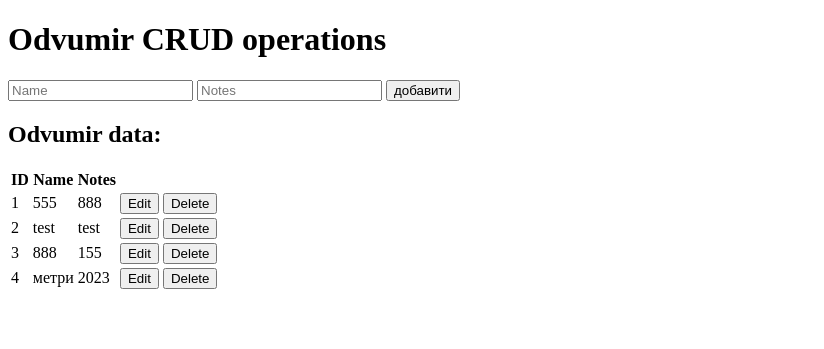
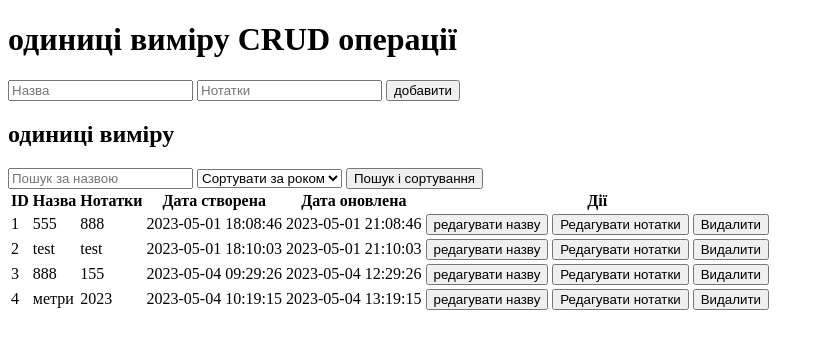
Before and after one commit to igorduvanov/python_oblick, a FastAPI app: page /odvumir/odvumir_page in a window 1280 px wide. Shown: the top 349 px of the page, without its empty margins (0-824 px from the left). Run offline with FastAPI, Linux system fonts and the light colour scheme; data comes from the database, SQL or seed files in the repository; both versions use the stored data as it was after the commit.

Commit message:
фул форма одиниць виміру

```diff
--- a/app/main.py
+++ b/app/main.py
@@ -20,12 +20,6 @@ templates = Jinja2Templates(directory="app/templates")
 async def read_root(request: Request):
     return templates.TemplateResponse("index.html", {"request": request})
 
-class OdvumirCreate(BaseModel):
-    name: str
-    notes: str
-
-
-
 
 
 app.include_router(odvumir.router, prefix="/odvumir", tags=["odvumir"])
--- a/app/models/oper.py
+++ b/app/models/oper.py
@@ -7,7 +7,7 @@ from app.models.base import Base
 class Oper(Base):
     __tablename__ = 'opers'
     id = Column(Integer, primary_key=True, index=True)                      #
-    name = Column(String)                                                   # назва одиниці виміру
+    name = Column(String)                                                   # операції по стандарту
     cod = Column(String)                                                    #
     date_created = Column(DateTime(), default=datetime.utcnow)
     date_updated = Column(DateTime(), default=datetime.today)
--- a/app/routers/odvumir.py
+++ b/app/routers/odvumir.py
@@ -8,6 +8,8 @@ from pydantic import BaseModel
 from datetime import datetime
 from fastapi.responses import HTMLResponse
 from app.templates import templates
+from typing import Optional
+
 
 router = APIRouter()
 
@@ -32,20 +34,38 @@ async def create_odvumir(odvumir: OdvumirCreate, db: Session = Depends(get_db)):
     return new_odvumir
 
 @router.get("/odvumir_page", response_class=HTMLResponse)
-async def read_odvumir_page(request: Request, db: Session = Depends(get_db)):
-    odvumirs = db.query(Odvumir).all()
-    return templates.TemplateResponse("odvumir_page.html", {"request": request, "odvumirs": odvumirs})
+async def read_odvumir_page(request: Request, db: Session = Depends(get_db), search: Optional[str] = None, sort_by: Optional[str] = None):
+    odvumirs = db.query(Odvumir)
+
+    if search:
+        odvumirs = odvumirs.filter(Odvumir.name.contains(search))
+
+    if sort_by:
+        if sort_by == "year_asc":
+            odvumirs = odvumirs.order_by(Odvumir.date_created.asc())
+        elif sort_by == "year_desc":
+            odvumirs = odvumirs.order_by(Odvumir.date_created.desc())
+
+    odvumirs = odvumirs.all()
+
+    return templates.TemplateResponse("odvumir_page.html", {"request": request, "odvumirs": odvumirs, "search": search, "sort_by": sort_by})
+
 
 @router.put("/odvumir/{odvumir_id}")
-async def update_odvumir(odvumir_id: int, odvumir: OdvumirCreate, db: Session = Depends(get_db)):
+async def update_odvumir(odvumir_id: int, odvumir: OdvumirUpdate, db: Session = Depends(get_db)):
     db_odvumir = db.query(Odvumir).filter(Odvumir.id == odvumir_id).first()
     if not db_odvumir:
         raise HTTPException(status_code=404, detail="Odvumir not found")
-    db_odvumir.name = odvumir.name
-    db_odvumir.notes = odvumir.notes
+
+    if odvumir.name is not None:
+        db_odvumir.name = odvumir.name
+    if odvumir.notes is not None:
+        db_odvumir.notes = odvumir.notes
+
     db.commit()
     db.refresh(db_odvumir)
     return db_odvumir
+
 
 @router.delete("/odvumir/{odvumir_id}")
 async def delete_odvumir(odvumir_id: int, db: Session = Depends(get_db)):
--- a/app/schemas.py
+++ b/app/schemas.py
@@ -9,7 +9,8 @@ class OdvumirCreate(OdvumirBase):
     pass
 
 class OdvumirUpdate(OdvumirBase):
-    pass
+    name: Optional[str] = None
+    notes: Optional[str] = None
 
 class OdvumirInDB(OdvumirBase):
     id: int
--- a/app/templates/index.html
+++ b/app/templates/index.html
@@ -11,8 +11,9 @@
     {% extends "base.html" %}
 
     {% block content %}
-        <h1>Main Page</h1>
-        <a href="/odvumir/odvumir_page">Odvumir</a>
+        <h1>Головна сторінка</h1>
+        <a href="/odvumir/odvumir_page">одиниці виміру</a>
+        <a href="/oper/oper_page">одиниці виміру</a>
         {% endblock %}
 
 </body>
--- a/app/templates/odvumir_page.html
+++ b/app/templates/odvumir_page.html
@@ -1,29 +1,45 @@
 {% extends "base.html" %}
 
 {% block content %}
-    <h1>Odvumir CRUD operations</h1>
+    <h1>одиниці виміру CRUD операції</h1>
 
     <form id="odvumirForm">
-        <input type="text" name="name" placeholder="Name">
-        <input type="text" name="notes" placeholder="Notes">
+        <input type="text" name="name" placeholder="Назва">
+        <input type="text" name="notes" placeholder="Нотатки">
         <button type="button" onclick="submitForm()">добавити</button>
     </form>
 
-    <h2>Odvumir data:</h2>
+    <h2>одиниці виміру </h2>
+    <form id="searchForm" onsubmit="event.preventDefault(); searchAndSort();">
+        <input type="text" name="search" placeholder="Пошук за назвою" value="{{ search if search }}">
+        <select name="sort_by">
+            <option value="">Сортувати за роком</option>
+            <option value="year_asc" {% if sort_by == "year_asc" %}selected{% endif %}>За зростанням</option>
+            <option value="year_desc" {% if sort_by == "year_desc" %}selected{% endif %}>За спаданням</option>
+        </select>
+        <button type="submit">Пошук і сортування</button>
+    </form>
+
     <table>
         <tr>
             <th>ID</th>
-            <th>Name</th>
-            <th>Notes</th>
+            <th>Назва</th>
+            <th>Нотатки</th>
+            <th>Дата створена</th>
+            <th>Дата оновлена</th>
+            <th>Дії</th>
         </tr>
         {% for odvumir in odvumirs %}
             <tr>
                 <td>{{ odvumir.id }}</td>
                 <td>{{ odvumir.name }}</td>
                 <td>{{ odvumir.notes }}</td>
+                <td>{{ odvumir.date_created.strftime('%Y-%m-%d %H:%M:%S') }}</td>
+                <td>{{ odvumir.date_updated.strftime('%Y-%m-%d %H:%M:%S') }}</td>
                 <td>
-                    <button onclick="editOdvumir({{ odvumir.id }})">Edit</button>
-                    <button onclick="deleteOdvumir({{ odvumir.id }})">Delete</button>
+                    <button onclick="editOdvumirName({{ odvumir.id }})">редагувати назву</button>
+                    <button onclick="editOdvumirNotes({{ odvumir.id }})">Редагувати нотатки</button>
+                    <button onclick="deleteOdvumir({{ odvumir.id }})">Видалити</button>
                 </td>
             </tr>
         {% endfor %}
@@ -32,6 +48,13 @@
 
 {% block scripts %}
 <script>
+     function searchAndSort() {
+        const searchForm = document.getElementById('searchForm');
+        const formData = new FormData(searchForm);
+        const searchParams = new URLSearchParams(formData);
+
+        window.location.href = `/odvumir/odvumir_page?${searchParams.toString()}`;
+    }
     async function submitForm() {
         const form = document.getElementById('odvumirForm');
         const formData = new FormData(form);
@@ -56,17 +79,17 @@
             console.error('Error:', response.statusText);
         }
     }
-    async function editOdvumir(odvumirId) {
-        const name = prompt("введіть нове name:");
-        const notes = prompt("введіть нове notes:");
+    async function editOdvumirName(odvumirId) {
+        const newName = prompt("введіть нову назву (порожньо, щоб не змінювати):");
 
-        const jsonData = {
-            name: name,
-            notes: notes
-        };
+        const jsonData = {};
+
+        if (newName !== "") {
+            jsonData["name"] = newName;
+        }
 
         const response = await fetch(`/odvumir/odvumir/${odvumirId}`, {
-        method: 'PUT',
+            method: 'PUT',
             headers: {
                 'Content-Type': 'application/json'
             },
@@ -80,8 +103,33 @@
         }
     }
 
+    async function editOdvumirNotes(odvumirId) {
+        const newNotes = prompt("введіть нову нотатки (порожньо, щоб не змінювати):");
+
+        const jsonData = {};
+
+        if (newNotes !== "") {
+            jsonData["notes"] = newNotes;
+        }
+
+        const response = await fetch(`/odvumir/odvumir/${odvumirId}`, {
+            method: 'PUT',
+            headers: {
+                'Content-Type': 'application/json'
+            },
+            body: JSON.stringify(jsonData)
+        });
+
+        if (response.ok) {
+            window.location.reload();
+        } else {
+            console.error('Error:', response.statusText);
+        }
+    }
+
+
     async function deleteOdvumir(odvumirId) {
-        if (!confirm('Ви дійсно хочете видалити цей Odvumir?')) {
+        if (!confirm('Ви дійсно хочете видалити цю одиницю виміру?')) {
             return;
         }
 
```
Also changed, not shown: app/DB.db, app/templates/oper_page.html (added).
